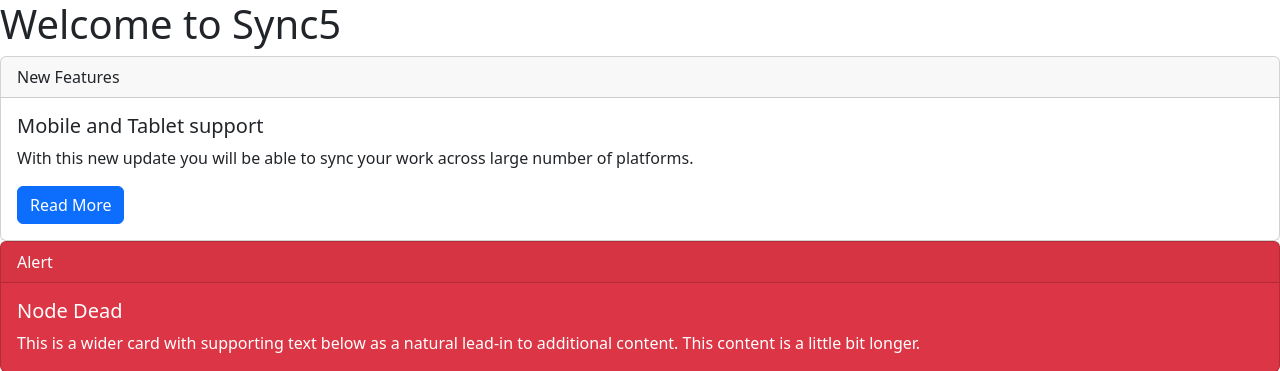
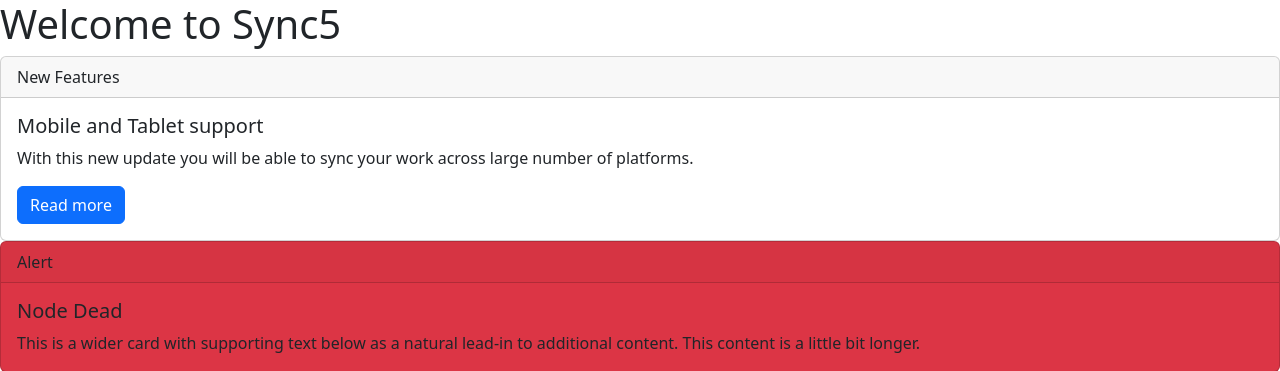
Before and after one commit to acciojob/bootstrap-card-ambitiouskavi, a website: page main.html in a window 1280 px wide. Shown: the top 371 px of the page. Drawn offline with nearby package versions, Linux system fonts and the light colour scheme.

Commit message:
final commit

```diff
--- a/main.html
+++ b/main.html
@@ -19,12 +19,12 @@
 			<h5 class="card-title">Mobile and Tablet support</h5>
 			<p class="card-text">With this new update you will be able to sync your work across large number of
 				platforms.</p>
-			<a href="#" class="btn btn-primary">Read More</a>
+			<a href="#" class="btn btn-primary">Read more</a>
 		</div>
 	</div>
 
 	<div class="card-deck">
-		<div class="card text-bg-danger ">
+		<div class="card bg-danger">
 			<div class="card-header">
 				Alert
 			</div>
```
